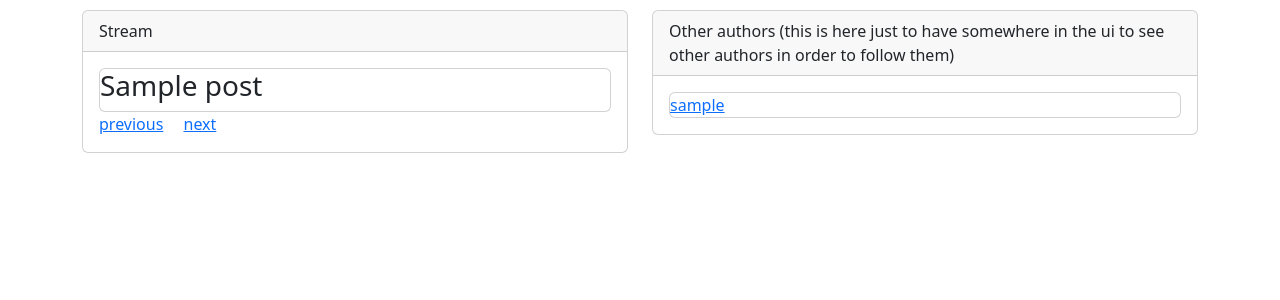
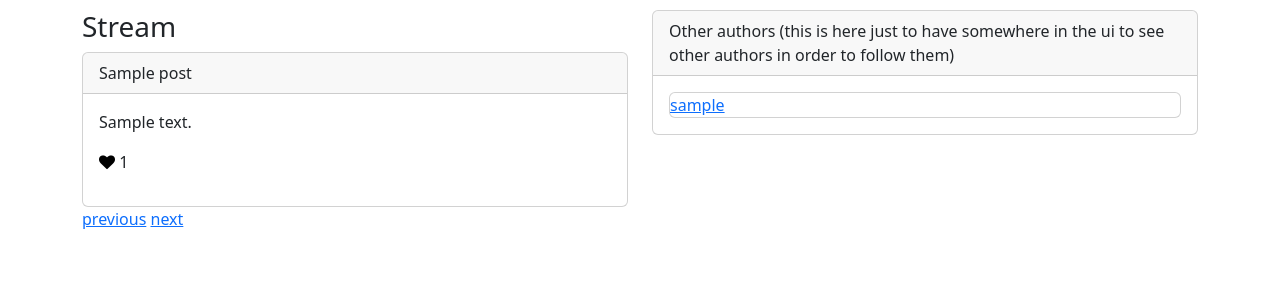
Before and after one commit to cmput404fa22/404-Project, a Django app: template social_distribution/app/templates/app/stream.html in a window 1280 px wide. Shown: the top 300 px of the page. Run offline with Django 4.2, Linux system fonts and the light colour scheme; the template is opened without the code that fills it: most values are stand-ins (such as "Sample title", 1, 10 or a date in 2020); some libraries are stand-ins or nearby versions.

Commit message:
followers can view your posts and like them

```diff
--- a/social_distribution/app/admin.py
+++ b/social_distribution/app/admin.py
@@ -22,3 +22,5 @@ class AuthorAdmin(admin.ModelAdmin):
 
 
 admin.site.register(Author, AuthorAdmin)
+admin.site.register(Post)
+admin.site.register(Like)
--- a/social_distribution/app/static/app/main.css
+++ b/social_distribution/app/static/app/main.css
@@ -178,3 +178,12 @@ ul.posts-list {
     padding-top: 30px;
     font-size: 20px;
 }
+
+.likebtn {
+    white-space: nowrap;
+    color: black;
+}
+
+.likectn {
+    display: inline-block;
+}
--- a/social_distribution/app/templates/app/author_posts.html
+++ b/social_distribution/app/templates/app/author_posts.html
@@ -14,6 +14,8 @@
                 <div class="card-header">{{ post.title }}</div>
                 <div class="card-body">
                     <p> {{ post.content }}</p>
+                    <a class="likebtn" href="/authorposts/like/?post_id={{ post.uuid.hex }}"><i class="fa fa-heart"></i></a>
+                    <p class="likectn">{{ post.likes_count }}</p>
                     <a class="editbtn" href="edit/{{ post.uuid.hex }}">Edit</a>
                     <a class="deletebtn" href="delete/{{ post.uuid.hex }}">Delete</a>
                 <div>
--- a/social_distribution/app/templates/app/bootstrap.html
+++ b/social_distribution/app/templates/app/bootstrap.html
@@ -18,6 +18,8 @@
     {% bootstrap_css %}
     <!-- Bootstrap JavaScript if it is in head -->
     {% bootstrap_javascript %}
+    <!-- Add icon library -->
+<link rel="stylesheet" href="https://cdnjs.cloudflare.com/ajax/libs/font-awesome/4.7.0/css/font-awesome.min.css">
 </head>
 
 <body>
--- a/social_distribution/app/templates/app/stream.html
+++ b/social_distribution/app/templates/app/stream.html
@@ -6,18 +6,19 @@
 <div class="container">
     <div class="row">
         <div class="col-xl">
-            <div class="card">
-                <div class="card-header">Stream</div>
+            <h3>Stream</h3>
+            {% for post in paginated_posts.posts %}
+            <div class="card mt-2">
+                <div class="card-header">{{ post.title }}</div>
                 <div class="card-body">
-                    <div class="card">
-                        {% for post in paginated_posts.posts %}
-                        <h3>{{ post.title }}</h3>
-                        {% endfor %}
-                    </div>
-                    <a class="card-link" href="?page={{ paginated_posts.page|add:'-1' }}">previous</a>
-                    <a class="card-link" href="?page={{ paginated_posts.page|add:'1' }}">next</a>
+                        <p> {{ post.content }}</p>
+                        <a class="likebtn" href="/authorposts/like/?post_id={{ post.uuid.hex }}"><i class="fa fa-heart"></i></a>
+                        <p class="likectn">{{ post.likes_count }}</p>
                 </div>
             </div>
+            {% endfor %}
+            <a class="card-link" href="?page={{ paginated_posts.page|add:'-1' }}">previous</a>
+            <a class="card-link" href="?page={{ paginated_posts.page|add:'1' }}">next</a>
         </div>
         <div class="col-xl">
             <div class="card">
--- a/social_distribution/app/urls.py
+++ b/social_distribution/app/urls.py
@@ -20,6 +20,7 @@ urlpatterns = [
     path('authorposts/new/', posts.create_public_post, name='new-post-page'),
     path('authorposts/edit/<uuid:uuid>', posts.edit_post, name='edit-post-page'),
     path('authorposts/delete/<uuid:uuid>', posts.delete_post, name='delete'),
+    path('authorposts/like/', posts.like_post, name='like'),
 
     path('follow/user/', friends.follow, name='follow_user'),
     path('follow/approve/<uuid:inbox_item_id>',
```
Also changed, not shown: social_distribution/app/models.py (+5 -4 lines), social_distribution/app/views/posts.py (+29 -1 lines), social_distribution/app/migrations/0001_initial.py, social_distribution/app/migrations/0002_author_is_remote_node_alter_post_visibility.py (deleted), social_distribution/app/migrations/0002_post_likes_count.py (added), social_distribution/app/migrations/0003_alter_like_comment_alter_like_post.py (added), social_distribution/app/views/home.py (line endings or trailing spaces).
